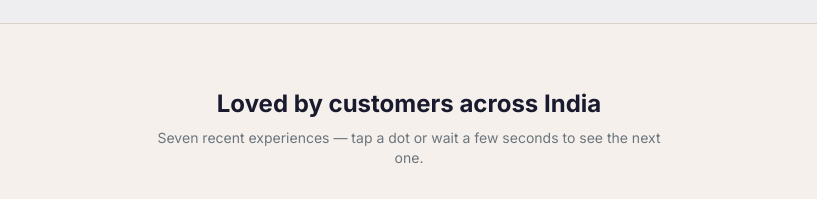
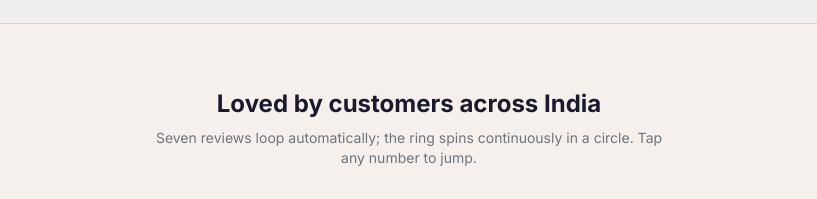
Before and after one commit to shukla-manya/evision-platform-, a Next.js app in the folder frontend-web/: page / in a window 1280 px wide. Shown: the part 4360-4559 px from the top of the page, without its empty margins (231-1048 px from the left). Built offline with nearby package versions, Linux system fonts and the light colour scheme; no server answers.

Commit message:
feat: update features and improve system performance

```diff
--- a/frontend-web/app/page.tsx
+++ b/frontend-web/app/page.tsx
@@ -300,7 +300,7 @@ function HomeReviewsLoop() {
           {homeCustomerReviews.map((r, i) => (
             <blockquote
               key={`${r.author}-${i}`}
-              className={`absolute inset-0 flex flex-col justify-center overflow-y-auto text-center transition-opacity duration-600 ease-in-out ${
+              className={`absolute inset-0 flex flex-col justify-center overflow-y-auto text-center transition-opacity duration-500 ease-in-out ${
                 i === idx ? 'opacity-100 z-10' : 'opacity-0 z-0 pointer-events-none'
               }`}
             >
@@ -749,7 +749,7 @@ export default function HomePage() {
               Loved by customers across India
             </h2>
             <p className="text-ev-muted text-sm text-center max-w-lg mb-8">
-              Seven recent experiences — tap a dot or wait a few seconds to see the next one.
+              Seven reviews loop automatically; the ring spins continuously in a circle. Tap any number to jump.
             </p>
             <HomeReviewsLoop />
           </div>
```
